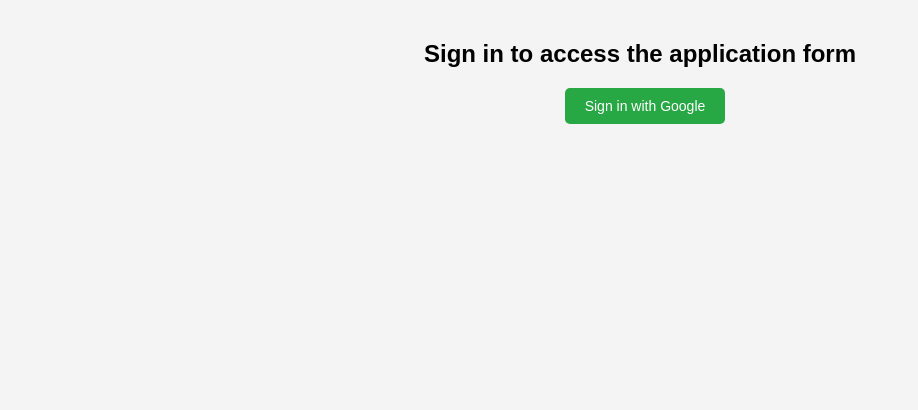
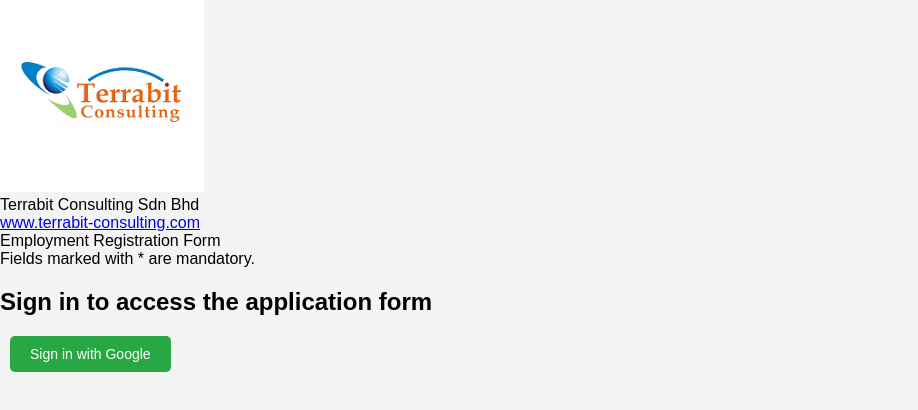
Before and after one commit to terrabit-consulting/employee-registration-form-malaysia, a plain HTML site: page index.html in a window 1280 px wide. Shown: the whole page, without its empty margins (0-918 px from the left). Drawn offline with Linux system fonts and the light colour scheme; no server answers.

Commit message:
Update index.html

```diff
--- a/index.html
+++ b/index.html
@@ -3,17 +3,34 @@
 <head>
   <meta charset="UTF-8" />
   <meta name="viewport" content="width=device-width, initial-scale=1.0" />
-  <title>Employment Application Form</title>
+  <title>Employment Registration Form</title>
   <link rel="stylesheet" href="styles.css" />
 </head>
 <body>
-  <div id="loading" style="text-align: center; margin: 40px;">Checking authentication status...</div>
-  <div id="loginSection" style="text-align: center; margin: 40px;">
+
+  <!-- Page Header -->
+  <header class="page-header">
+    <div class="page-header-inner">
+<div class="brand-row">
+      <img src="logo.png" alt="Terrabit Consulting Logo" class="brand-logo" />
+      <div class="brand-text">
+        <div class="brand-name">Terrabit Consulting Sdn Bhd</div>
+        <a class="brand-link" href="https://www.terrabit-consulting.com" target="_blank" rel="noopener">www.terrabit-consulting.com</a>
+      </div>
+    </div>
+
+    <div class="page-title">Employment Registration Form</div>
+    <div class="mandatory-note">Fields marked with <span class="asterisk">*</span> are mandatory.</div>
+    </div>
+</header>
+
+<div id="loading">Checking authentication status...</div>
+  <div id="loginSection">
     <h2>Sign in to access the application form</h2>
     <button id="loginBtn">Sign in with Google</button>
   </div>
-  <div class="form-wrapper" id="formWrapper" style="display: none;">
-    <div class="form-container">
+  <div id="formWrapper" style="display: none;">
+<div class="form-container">
       <div class="progress-bar">
         <div class="progress" id="progress"></div>
       </div>
@@ -823,10 +840,7 @@
         </div>
       </form>
     </div>
-    <div class="form-logo">
-      <img src="logo.png" alt="Company Logo" />
-    </div>
-  </div>
+</div>
   <script src="https://www.gstatic.com/firebasejs/8.10.1/firebase-app.js"></script>
   <script src="https://www.gstatic.com/firebasejs/8.10.1/firebase-auth.js"></script>
   <script src="script.js?v=1.0.14"></script>
```
